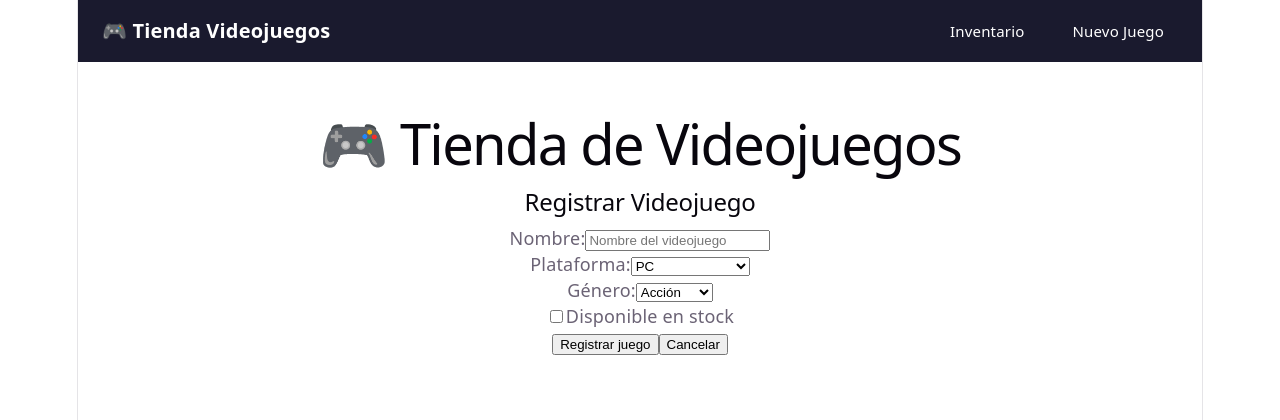
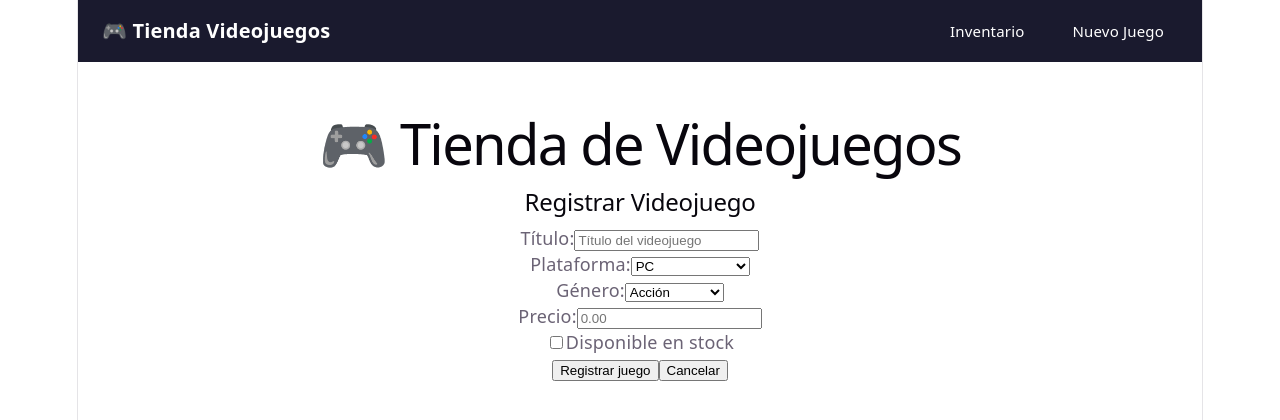
Before and after one commit to BrayanNarvaez-25/Taller-Renderizado-de-Listas-y-Uso-de-Props, a React (Vite) app: page /formulario in a window 1280 px wide. Shown: the top 420 px of the page. Built offline with nearby package versions, Linux system fonts and the light colour scheme.

Commit message:
BN: subiendo cambios

```diff
--- a/src/components/FormularioVideojuego.jsx
+++ b/src/components/FormularioVideojuego.jsx
@@ -1,19 +1,37 @@
 import { useLocation, useNavigate } from 'react-router-dom';
-import { useState } from 'react';
+import { useState, useEffect } from 'react';  // ← agregar useEffect
 
 function FormularioVideojuego({ onAgregar, onEditar }) {
   const location = useLocation();
   const navigate = useNavigate();
   const juegoEditar = location.state;
 
-  const [nombre, setNombre] = useState(juegoEditar?.nombre || '');
-  const [plataforma, setPlataforma] = useState(juegoEditar?.plataforma || 'PC');
-  const [genero, setGenero] = useState(juegoEditar?.genero || 'Acción');
-  const [disponible, setDisponible] = useState(juegoEditar?.disponible || false);
+  const [titulo, setTitulo] = useState('');
+  const [plataforma, setPlataforma] = useState('PC');
+  const [genero, setGenero] = useState('Acción');
+  const [precio, setPrecio] = useState('');
+  const [disponible, setDisponible] = useState(false);
+
+  // ← Esto sincroniza los campos cada vez que cambia el juego a editar
+  useEffect(() => {
+    if (juegoEditar) {
+      setTitulo(juegoEditar.titulo || '');
+      setPlataforma(juegoEditar.plataforma || 'PC');
+      setGenero(juegoEditar.genero || 'Acción');
+      setPrecio(juegoEditar.precio || '');
+      setDisponible(juegoEditar.disponible || false);
+    } else {
+      setTitulo('');
+      setPlataforma('PC');
+      setGenero('Acción');
+      setPrecio('');
+      setDisponible(false);
+    }
+  }, [location.state]);  // ← se ejecuta cada vez que cambia el juego
 
   const handleSubmit = (e) => {
     e.preventDefault();
-    const juego = { nombre, plataforma, genero, disponible };
+    const juego = { titulo, plataforma, genero, precio: parseFloat(precio), disponible };
     if (juegoEditar) {
       onEditar({ ...juego, id: juegoEditar.id });
     } else {
@@ -28,30 +46,27 @@ function FormularioVideojuego({ onAgregar, onEditar }) {
 
       <form onSubmit={handleSubmit}>
 
-        {/* Input tipo text */}
         <div>
-          <label>Nombre:</label>
+          <label>Título:</label>
           <input
             type="text"
-            value={nombre}
-            onChange={(e) => setNombre(e.target.value)}
-            placeholder="Nombre del videojuego"
+            value={titulo}
+            onChange={(e) => setTitulo(e.target.value)}
+            placeholder="Título del videojuego"
             required
           />
         </div>
 
-        {/* Input tipo select - Plataforma */}
         <div>
           <label>Plataforma:</label>
           <select value={plataforma} onChange={(e) => setPlataforma(e.target.value)}>
             <option value="PC">PC</option>
-            <option value="PlayStation">PlayStation</option>
+            <option value="PlayStation 5">PlayStation 5</option>
             <option value="Xbox">Xbox</option>
             <option value="Nintendo Switch">Nintendo Switch</option>
           </select>
         </div>
 
-        {/* Input tipo select - Género */}
         <div>
           <label>Género:</label>
           <select value={genero} onChange={(e) => setGenero(e.target.value)}>
@@ -59,11 +74,24 @@ function FormularioVideojuego({ onAgregar, onEditar }) {
             <option value="Aventura">Aventura</option>
             <option value="RPG">RPG</option>
             <option value="Deportes">Deportes</option>
+            <option value="Metroidvania">Metroidvania</option>
             <option value="Terror">Terror</option>
           </select>
         </div>
 
-        {/* Input tipo checkbox */}
+        <div>
+          <label>Precio:</label>
+          <input
+            type="number"
+            value={precio}
+            onChange={(e) => setPrecio(e.target.value)}
+            placeholder="0.00"
+            step="0.01"
+            min="0"
+            required
+          />
+        </div>
+
         <div>
           <label>
             <input
--- a/src/components/TablaVideojuegos.jsx
+++ b/src/components/TablaVideojuegos.jsx
@@ -1,23 +1,27 @@
 import { useNavigate } from 'react-router-dom';
 
-function TablaVideojuegos({ juegos, onEliminar }) {
+function TablaVideojuegos({ videojuegos, onEliminar }) {
   const navigate = useNavigate();
 
   return (
     <table>
       <thead>
         <tr>
-          <th>Nombre</th>
+          <th>Título</th>
+          <th>Género</th>
           <th>Plataforma</th>
+          <th>Precio</th>
           <th>Disponible</th>
           <th>Acciones</th>
         </tr>
       </thead>
       <tbody>
-        {juegos.map((juego) => (
+        {videojuegos.map((juego) => (
           <tr key={juego.id}>
-            <td>{juego.nombre}</td>
+            <td>{juego.titulo}</td>
+            <td>{juego.genero}</td>
             <td>{juego.plataforma}</td>
+            <td>${juego.precio}</td>
             <td>{juego.disponible ? 'Sí' : 'No'}</td>
             <td>
               <button onClick={() => navigate('/formulario', { state: juego })}>
```
